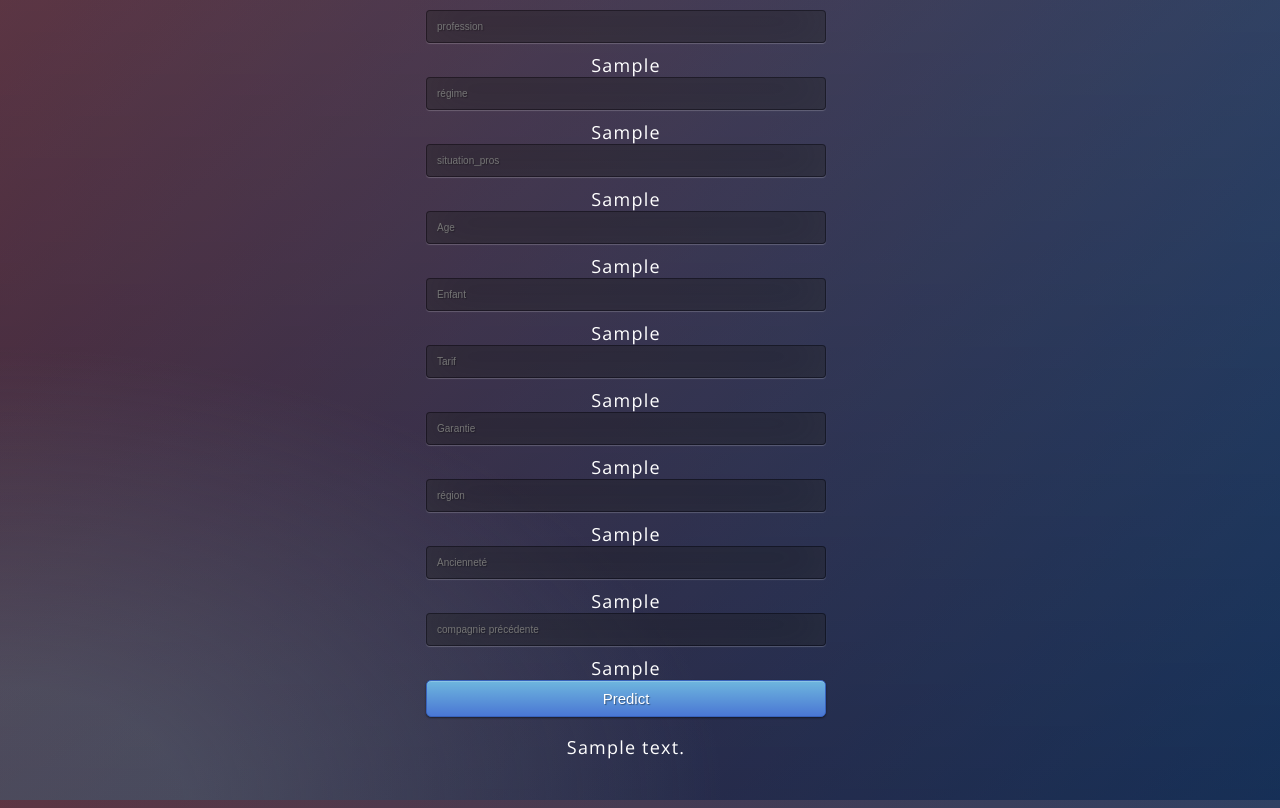
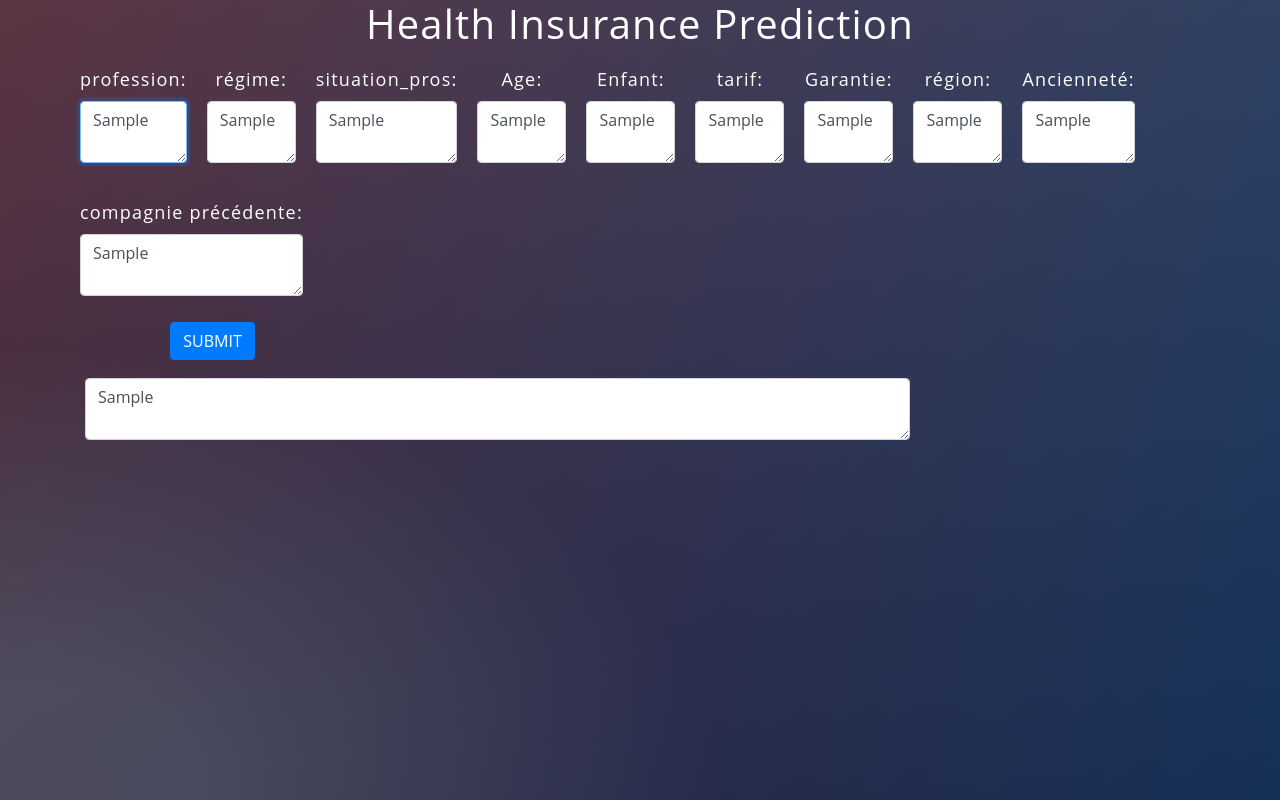
Before and after one commit to marahelwaer/HealthInsurancePredictio, a Flask app: template templates/home.html in a window 1280 px wide. Run offline with Flask 2, Linux system fonts and the light colour scheme; the template is opened without the code that fills it: most values are stand-ins (such as "Sample title", 1, 10 or a date in 2020); some libraries are stand-ins or nearby versions.

Commit message:
Update home.html

```diff
--- a/templates/home.html
+++ b/templates/home.html
@@ -1,58 +1,75 @@
-<!<!DOCTYPE html>
-<html >
-<!--From https://codepen.io/frytyler/pen/EGdtg-->
+<html>
 <head>
-  <meta charset="UTF-8">
-  <title>ML API</title>
-  <link href='https://fonts.googleapis.com/css?family=Pacifico' rel='stylesheet' type='text/css'>
-<link href='https://fonts.googleapis.com/css?family=Arimo' rel='stylesheet' type='text/css'>
-<link href='https://fonts.googleapis.com/css?family=Hind:300' rel='stylesheet' type='text/css'>
-<link href='https://fonts.googleapis.com/css?family=Open+Sans+Condensed:300' rel='stylesheet' type='text/css'>
-<link rel="stylesheet" href="styles.css">
+   <link rel="stylesheet" href="https://maxcdn.bootstrapcdn.com/bootstrap/4.3.1/css/bootstrap.min.css">
+  <script src="https://ajax.googleapis.com/ajax/libs/jquery/3.4.1/jquery.min.js"></script>
+  <script src="https://cdnjs.cloudflare.com/ajax/libs/popper.js/1.14.7/umd/popper.min.js"></script>
+  <script src="https://maxcdn.bootstrapcdn.com/bootstrap/4.3.1/js/bootstrap.min.js"></script>
+</head>
+   <body>
+      <title>Health Insurance Prediction</title>
+      <h1> Health Insurance Prediction</h1>
+	  <div class="container">
+		<div class="row">
 
+		  <form action="{{ url_for('predict')}}" method="POST">
+		  	<div class="a">
+			 <div class="form-group  purple-border">
+				  <label for="comment">profession:</label>
+				  <textarea class="form-control" rows="2" id="query1" name="query1" rows="2" cols="5" autofocus>{{query1}}</textarea>
+			</div>
+			<div class="form-group  purple-border">
+				  <label for="comment">régime:</label>
+				  <textarea class="form-control" rows="2" id="query2" name="query2" rows="2" cols="5" autofocus>{{query2}}</textarea>
+			</div>
+			<div class="form-group  purple-border">
+				  <label for="comment">situation_pros:</label>
+				  <textarea class="form-control" rows="2" id="query3" name="query3" rows="2" cols="5" autofocus>{{query3}}</textarea>
+			</div>
+			<div class="form-group  purple-border">
+				  <label for="comment">Age:</label>
+				  <textarea class="form-control" rows="2" id="query4" name="query4" rows="2" cols="5" autofocus>{{query4}}</textarea>
+			</div>
+			<div class="form-group  purple-border">
+				  <label for="comment">Enfant:</label>
+				  <textarea class="form-control" rows="2" id="query5" name="query5" rows="2" cols="5" autofocus>{{query5}}</textarea>
+ 			</div>
+                        <div class="form-group  purple-border">
+				  <label for="comment">tarif:</label>
+				  <textarea class="form-control" rows="2" id="query6" name="query6" rows="2" cols="5" autofocus>{{query6}}</textarea>
+			</div>
+                        <div class="form-group  purple-border">
+				  <label for="comment">Garantie:</label>
+				  <textarea class="form-control" rows="2" id="query7" name="query7" rows="2" cols="5" autofocus>{{query7}}</textarea>
+			</div>
+                        <div class="form-group  purple-border">
+				  <label for="comment">région:</label>
+				  <textarea class="form-control" rows="2" id="query8" name="query8" rows="2" cols="5" autofocus>{{query8}}</textarea>
+			</div>
+                        <div class="form-group  purple-border">
+				  <label for="comment">Ancienneté:</label>
+				  <textarea class="form-control" rows="2" id="query9" name="query9" rows="2" cols="5" autofocus>{{query9}}</textarea>
+			</div>
+                        <div class="form-group  purple-border">
+				  <label for="comment">compagnie précédente:</label>
+				  <textarea class="form-control" rows="2" id="query10" name="query10" rows="2" cols="5" autofocus>{{query10}}</textarea>
+			</div>
+			</div>
+			<div class="col-sm-3">
+			<button type="submit" class="btn btn-primary" name="submit">SUBMIT</button>
+			</div>
+		  </form>
+		  </div>
 
-</head>
+		<div class="row">
+			<div class="col-sm-9">
+			<textarea class="form-control" rows="2" id="comment" name="query6" rows="2" cols="5" autofocus>{{output1}}</textarea>
 
-<body>
- <div class="login">
-
-
-     <!-- Main Input For Receiving Query to our ML -->
-    <form action="{{ url_for('predict')}}"method="post">
-    	<input type="text" name="profession" placeholder="profession" required="required" id='query1' />{{query1}}
-        <input type="text" name="régime" placeholder="régime" required="required" id='query2'/>{{query2}}
-	<input type="text" name="situation_pros" placeholder="situation_pros" required="required" id='query3' />{{query3}}
-
-	<input type="text" name="Age" placeholder="Age" required="required" id='query4' />{{query4}}
-        <input type="text" name="Enfant" placeholder="Enfant" required="required" id='query5' />{{query5}}
-        <input type="text" name="Tarif" placeholder="Tarif" required="required" id='query6' />{{query6}}
-        <input type="text" name="Garantie" placeholder="Garantie" required="required" id='query7' />{{query7}}
-        <input type="text" name="région" placeholder="région" required="required" id='query8' />{{query8}}
-        <input type="text" name="Ancienneté" placeholder="Ancienneté" required="required" id='query9' />{{query9}}
-        <input type="text" name="compagnie précédente" placeholder="compagnie précédente" required="required" id='query10' />{{query10}}
-        <button type="submit" class="btn btn-primary btn-block btn-large">Predict</button>
-    </form>
-   {{ prediction_text }}
-
- </div>
-
-
-</body>
+			</div>
+		</div>
+	</div>
+   </body>
 </html>
 <style>
-@import url(https://fonts.googleapis.com/css?family=Open+Sans);
-.btn { display: inline-block; *display: inline; *zoom: 1; padding: 4px 10px 4px; margin-bottom: 0; font-size: 13px; line-height: 18px; color: #333333; text-align: center;text-shadow: 0 1px 1px rgba(255, 255, 255, 0.75); vertical-align: middle; background-color: #f5f5f5; background-image: -moz-linear-gradient(top, #ffffff, #e6e6e6); background-image: -ms-linear-gradient(top, #ffffff, #e6e6e6); background-image: -webkit-gradient(linear, 0 0, 0 100%, from(#ffffff), to(#e6e6e6)); background-image: -webkit-linear-gradient(top, #ffffff, #e6e6e6); background-image: -o-linear-gradient(top, #ffffff, #e6e6e6); background-image: linear-gradient(top, #ffffff, #e6e6e6); background-repeat: repeat-x; filter: progid:dximagetransform.microsoft.gradient(startColorstr=#ffffff, endColorstr=#e6e6e6, GradientType=0); border-color: #e6e6e6 #e6e6e6 #e6e6e6; border-color: rgba(0, 0, 0, 0.1) rgba(0, 0, 0, 0.1) rgba(0, 0, 0, 0.25); border: 1px solid #e6e6e6; -webkit-border-radius: 4px; -moz-border-radius: 4px; border-radius: 4px; -webkit-box-shadow: inset 0 1px 0 rgba(255, 255, 255, 0.2), 0 1px 2px rgba(0, 0, 0, 0.05); -moz-box-shadow: inset 0 1px 0 rgba(255, 255, 255, 0.2), 0 1px 2px rgba(0, 0, 0, 0.05); box-shadow: inset 0 1px 0 rgba(255, 255, 255, 0.2), 0 1px 2px rgba(0, 0, 0, 0.05); cursor: pointer; *margin-left: .3em; }
-.btn:hover, .btn:active, .btn.active, .btn.disabled, .btn[disabled] { background-color: #e6e6e6; }
-.btn-large { padding: 9px 14px; font-size: 15px; line-height: normal; -webkit-border-radius: 5px; -moz-border-radius: 5px; border-radius: 5px; }
-.btn:hover { color: #333333; text-decoration: none; background-color: #e6e6e6; background-position: 0 -15px; -webkit-transition: background-position 0.1s linear; -moz-transition: background-position 0.1s linear; -ms-transition: background-position 0.1s linear; -o-transition: background-position 0.1s linear; transition: background-position 0.1s linear; }
-.btn-primary, .btn-primary:hover { text-shadow: 0 -1px 0 rgba(0, 0, 0, 0.25); color: #ffffff; }
-.btn-primary.active { color: rgba(255, 255, 255, 0.75); }
-.btn-primary { background-color: #4a77d4; background-image: -moz-linear-gradient(top, #6eb6de, #4a77d4); background-image: -ms-linear-gradient(top, #6eb6de, #4a77d4); background-image: -webkit-gradient(linear, 0 0, 0 100%, from(#6eb6de), to(#4a77d4)); background-image: -webkit-linear-gradient(top, #6eb6de, #4a77d4); background-image: -o-linear-gradient(top, #6eb6de, #4a77d4); background-image: linear-gradient(top, #6eb6de, #4a77d4); background-repeat: repeat-x; filter: progid:dximagetransform.microsoft.gradient(startColorstr=#6eb6de, endColorstr=#4a77d4, GradientType=0);  border: 1px solid #3762bc; text-shadow: 1px 1px 1px rgba(0,0,0,0.4); box-shadow: inset 0 1px 0 rgba(255, 255, 255, 0.2), 0 1px 2px rgba(0, 0, 0, 0.5); }
-.btn-primary:hover, .btn-primary:active, .btn-primary.active, .btn-primary.disabled, .btn-primary[disabled] { filter: none; background-color: #4a77d4; }
-.btn-block { width: 100%; display:block; }
-
-* { -webkit-box-sizing:border-box; -moz-box-sizing:border-box; -ms-box-sizing:border-box; -o-box-sizing:border-box; box-sizing:border-box; }
-
 html { width: 100%; height:100%; overflow:hidden; }
 
 body {
@@ -72,35 +89,9 @@ body {
 	filter: progid:DXImageTransform.Microsoft.gradient( startColorstr='#3E1D6D', endColorstr='#092756',GradientType=1 );
 
 }
-.login {
-	position: absolute;
-	top: 20%;
-	left: 45%;
-	margin: -150px 0 0 -150px;
-	width:400px;
-	height:400px;
+.a div{
+float:left;
+padding: 10px;
+
 }
-
-.login h1 { color: #fff; text-shadow: 0 0 1px rgba(0,0,0,0); letter-spacing:1px; text-align:center; }
-
-input {
-	width: 100%;
-	margin-bottom: 10px;
-	background: rgba(0,0,0,0.3);
-	border: none;
-	outline: none;
-	padding: 10px;
-	font-size: 10px;
-	color: #fff;
-	text-shadow: 1px 1px 1px rgba(0,0,0,0.3);
-	border: 1px solid rgba(0,0,0,0.3);
-	border-radius: 4px;
-	box-shadow: inset 0 -5px 45px rgba(100,100,100,0.2), 0 1px 1px rgba(255,255,255,0.2);
-	-webkit-transition: box-shadow .5s ease;
-	-moz-transition: box-shadow .5s ease;
-	-o-transition: box-shadow .5s ease;
-	-ms-transition: box-shadow .5s ease;
-	transition: box-shadow .5s ease;
-}
-input:focus { box-shadow: inset 0 -5px 45px rgba(100,100,100,0.4), 0 1px 1px rgba(255,255,255,0.2); }
 </style>
```
